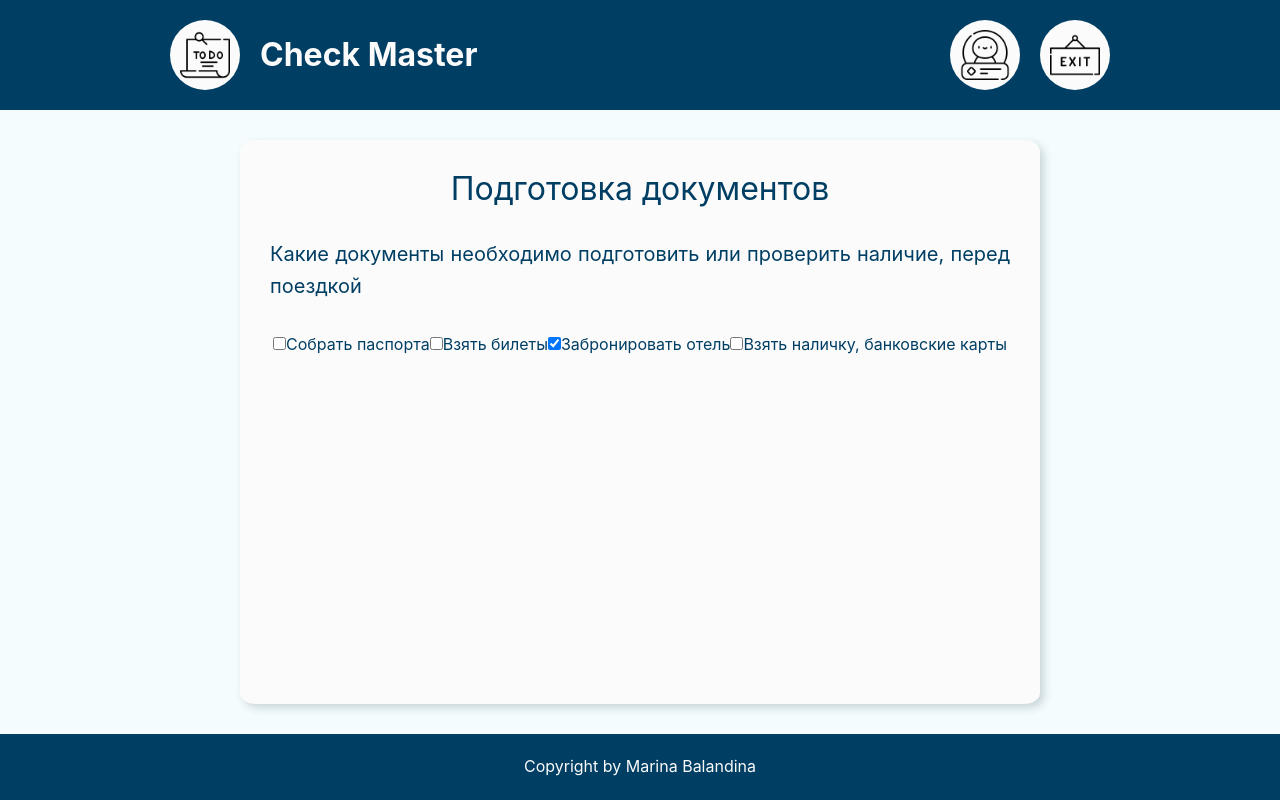
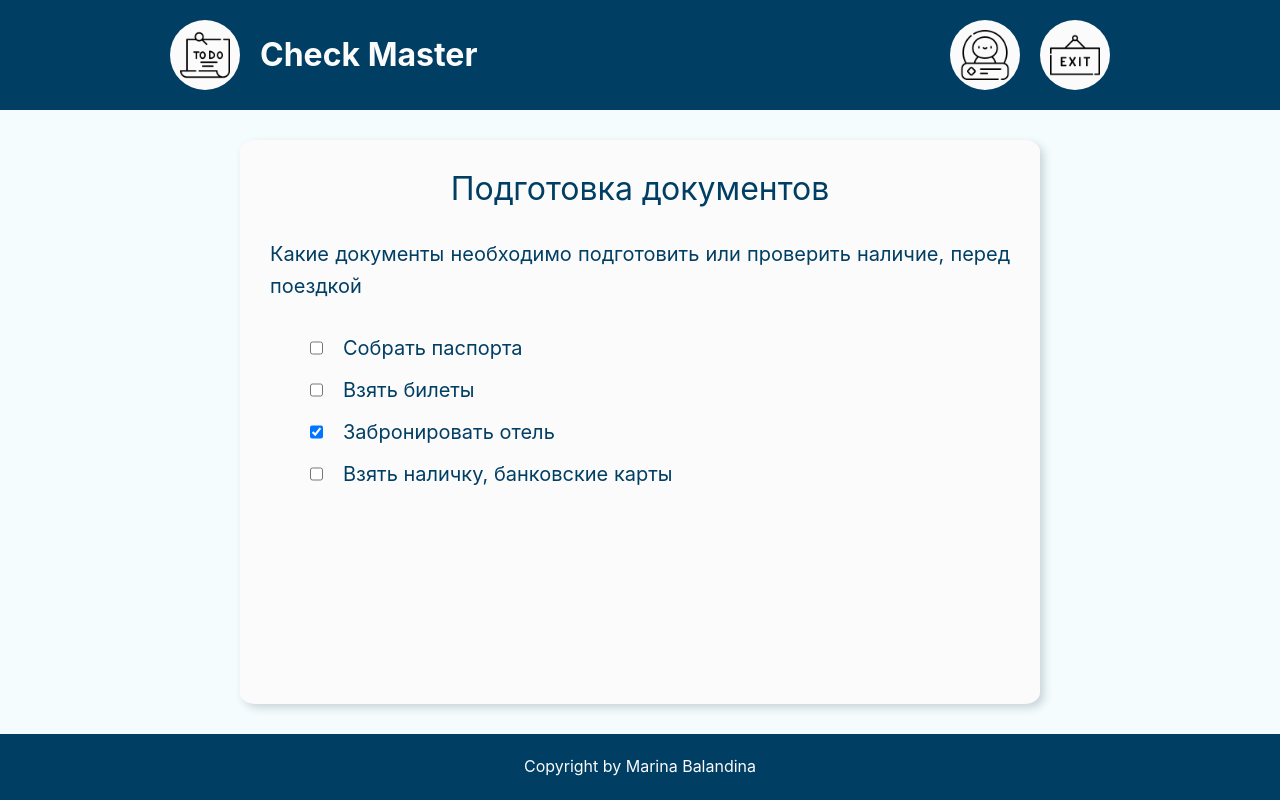
Before and after one commit to BalandinaM/ConstructorCheckLists, a React (Vite) app in the folder my-react-app/: page /#/checklist/1 in a window 1280 px wide. Built offline with nearby package versions, Linux system fonts and the light colour scheme.

Commit message:
отловила ид чекбокса,  стили списка

```diff
--- a/my-react-app/src/Components/CheckList/CheckList.jsx
+++ b/my-react-app/src/Components/CheckList/CheckList.jsx
@@ -27,7 +27,24 @@ const TextCheckList = styled.p`
 	text-align: justify;
 `;
 
+const TaskList = styled.ul`
+	display: flex;
+	flex-direction: column;
+	align-items: flex-start;
+	gap: 10px;
+	padding-left: 40px;
+`;
 
+const Task = styled.label`
+	display: flex;
+	flex-direction: row;
+	gap: 20px;
+	justify-content: flex-start;
+`;
+
+const TaskName = styled.span`
+	font-size: 2.0rem;
+`;
 
 const CheckList = () => {
 	const params = useParams();
@@ -39,13 +56,24 @@ const CheckList = () => {
 
 	const [checked, setChecked] = useState(true);
 
+	function handleChange(event) {
+		setChecked(!checked);
+		console.log(idCheckList);
+		console.log(event.target.id);
+		console.log(event.target.checked);
+	}
+
 	const tasks = tasksData.map((elem) => {
 		const checkedTask = elem.isDone ? true : false;
 
-		return <label key={elem.idTask}>
-						<input id={elem.idTask} type="checkbox" defaultChecked={checkedTask} onChange={() => setChecked(!checked)}/>
-						{elem.task}
-					</label>
+		return (
+					<li key={elem.idTask}>
+						<Task>
+							<input id={elem.idTask} type="checkbox" defaultChecked={checkedTask} onChange={handleChange}/>
+							<TaskName>{elem.task}</TaskName>
+						</Task>
+					</li>
+		)
 	})
 
 	return (
@@ -53,7 +81,9 @@ const CheckList = () => {
 			<WrapCheckList>
 				<TitleCheckList>{currentCheckList.title}</TitleCheckList>
 				<TextCheckList>{currentCheckList.description}</TextCheckList>
-				{tasks}
+				<TaskList>
+					{tasks}
+				</TaskList>
 			</WrapCheckList>
 		</Wrap>
 	);
```
